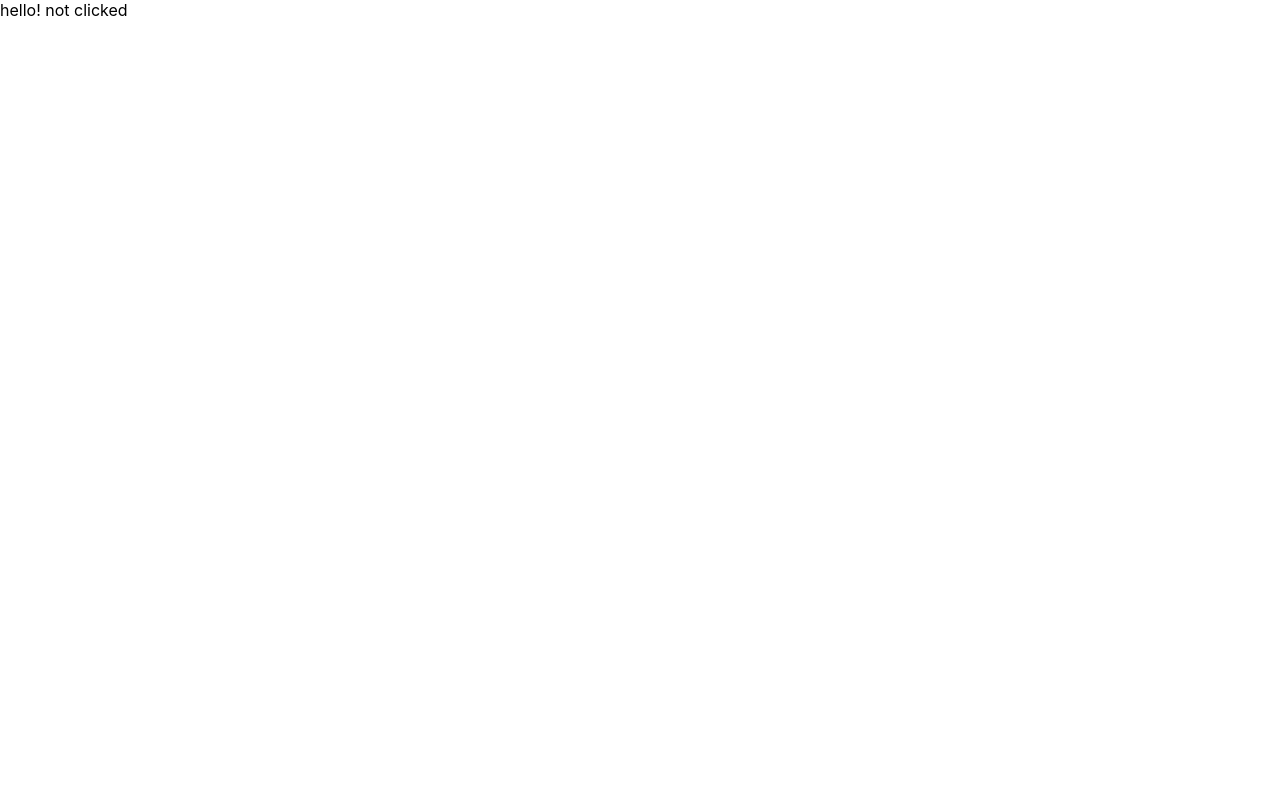
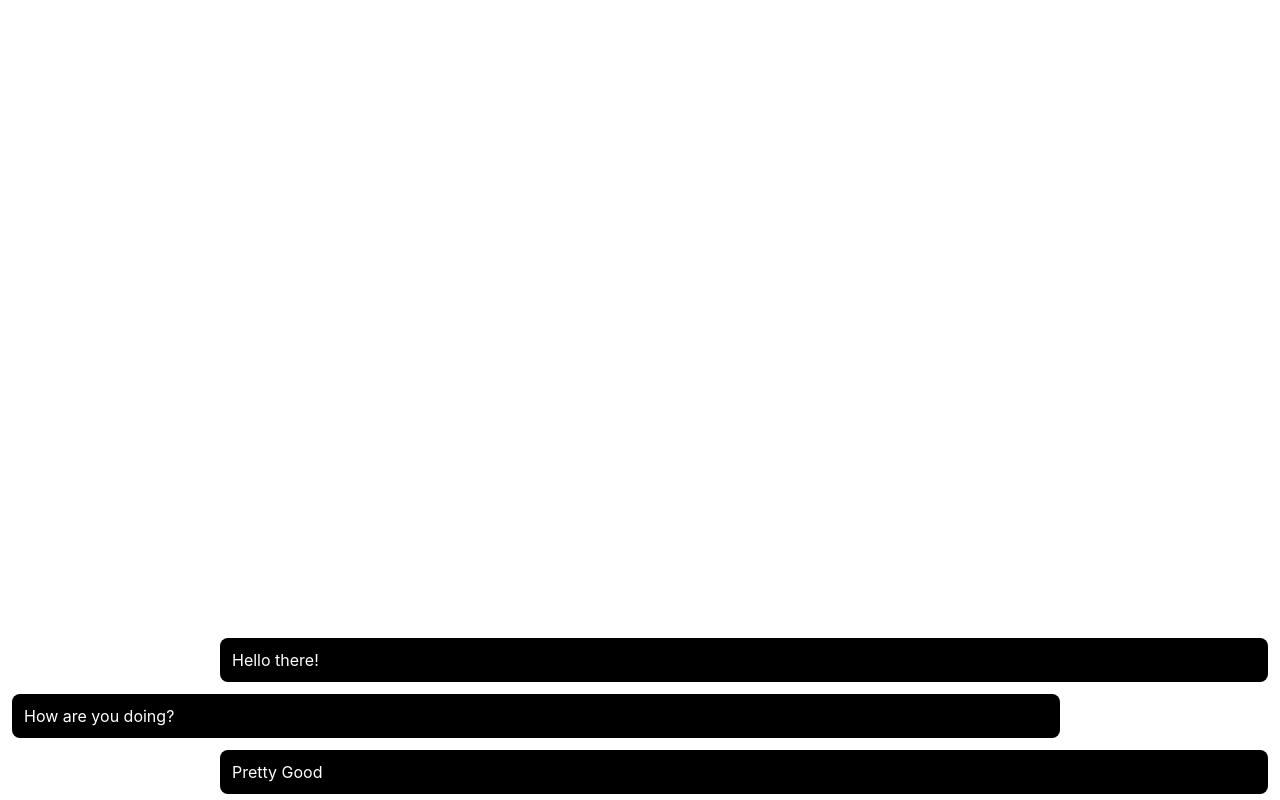
Before and after one commit to phhien203/ultimate-react-state-management, a React (Create React App) app: page / in a window 1280 px wide. Built offline with nearby package versions, Linux system fonts and the light colour scheme.

Commit message:
Build What's App clone

```diff
--- a/src/App.css
+++ b/src/App.css
@@ -1,38 +1,3 @@
-.App {
-  text-align: center;
+html, body, #root {
+  height: 100%;
 }
-
-.App-logo {
-  height: 40vmin;
-  pointer-events: none;
-}
-
-@media (prefers-reduced-motion: no-preference) {
-  .App-logo {
-    animation: App-logo-spin infinite 20s linear;
-  }
-}
-
-.App-header {
-  background-color: #282c34;
-  min-height: 100vh;
-  display: flex;
-  flex-direction: column;
-  align-items: center;
-  justify-content: center;
-  font-size: calc(10px + 2vmin);
-  color: white;
-}
-
-.App-link {
-  color: #61dafb;
-}
-
-@keyframes App-logo-spin {
-  from {
-    transform: rotate(0deg);
-  }
-  to {
-    transform: rotate(360deg);
-  }
-}
--- a/src/App.js
+++ b/src/App.js
@@ -1,17 +1,39 @@
-import { useCallback } from "react";
+import React from "react";
 import { useState } from "react";
+import Message from "./Message";
 import "./App.css";
-import { useComplete } from "./hooks/useComplete";
+
+const styles = {
+  wrapper: {
+    display: "flex",
+    height: "100%",
+    flexDirection: "column",
+    justifyContent: "flex-end",
+  },
+  container: {
+    display: "flex",
+    overflow: "scroll",
+    height: "max-content",
+    flexDirection: "column",
+  },
+};
+
+const initialMessages = [
+  { id: 1, content: "Hello there!", from: "me" },
+  { id: 2, content: "How are you doing?", from: "Steven" },
+  { id: 3, content: "Pretty Good", from: "me" },
+];
 
 function App() {
-  const [clicked, setClicked] = useState();
-  const completeCallback = useCallback((data) => console.log(data), []);
-
-  useComplete(completeCallback);
+  const [messages, setMessages] = useState(initialMessages);
 
   return (
-    <div onClick={() => setClicked(!clicked)}>
-      hello! {clicked ? "clicked" : "not clicked"}
+    <div style={styles.wrapper}>
+      <div style={styles.container}>
+        {messages.map((message) => (
+          <Message key={message.id} message={message} />
+        ))}
+      </div>
     </div>
   );
 }
--- /dev/null
+++ b/src/Message.js
@@ -0,0 +1,33 @@
+import React from "react";
+
+const container = {
+  backgroundColor: "black",
+  borderRadius: 8,
+  padding: 12,
+  marginBottom: 6,
+  marginTop: 6,
+  marginRight: 12,
+  marginLeft: 12,
+  color: "#FFF",
+  width: "80%",
+};
+
+const styles = {
+  sent: {
+    ...container,
+    alignSelf: "flex-end",
+  },
+  received: {
+    ...container,
+  },
+};
+
+function Message({ message }) {
+  return (
+    <div style={message.from === "me" ? styles.sent : styles.received}>
+      <div>{message.content}</div>
+    </div>
+  );
+}
+
+export default Message;
```
